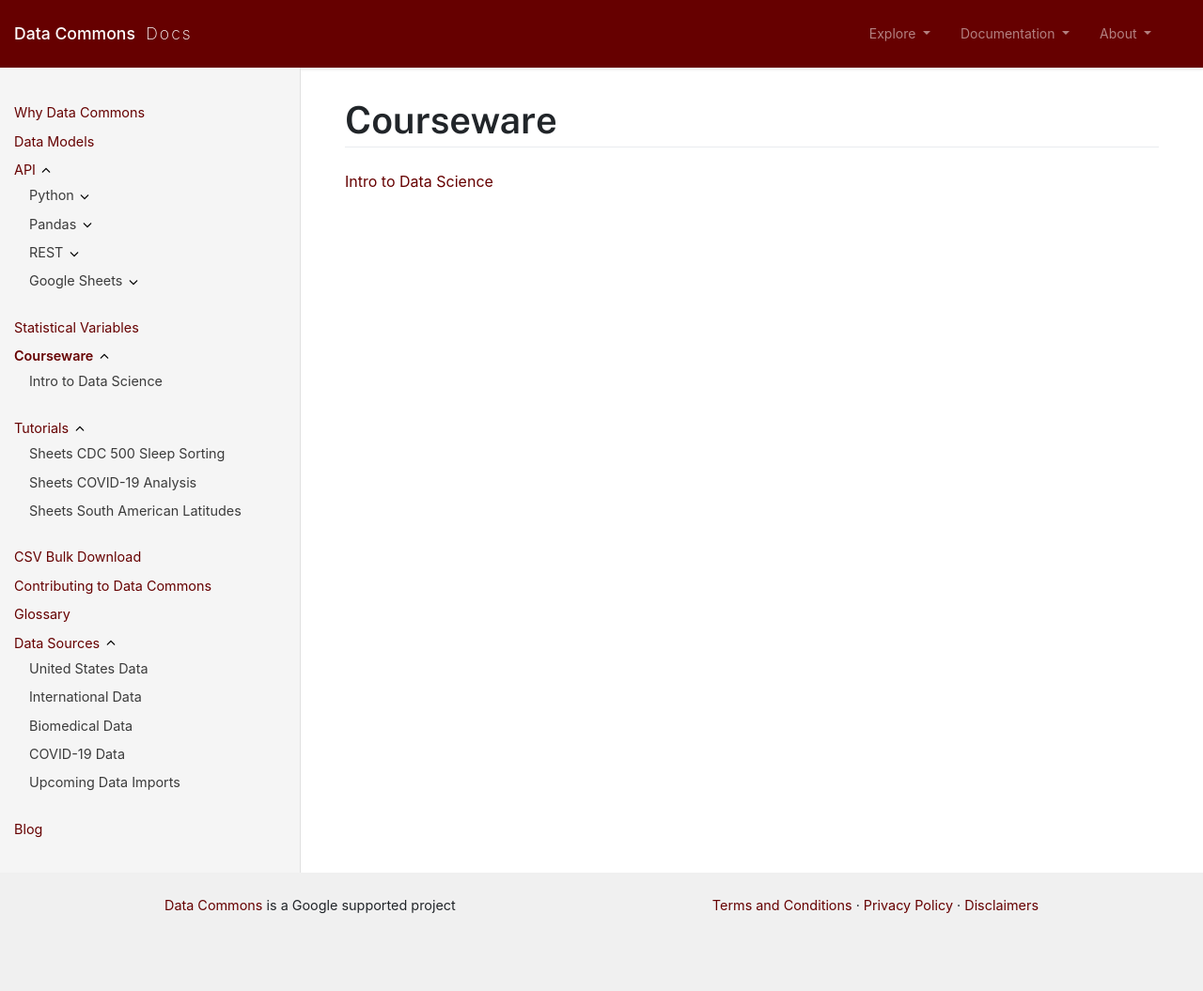
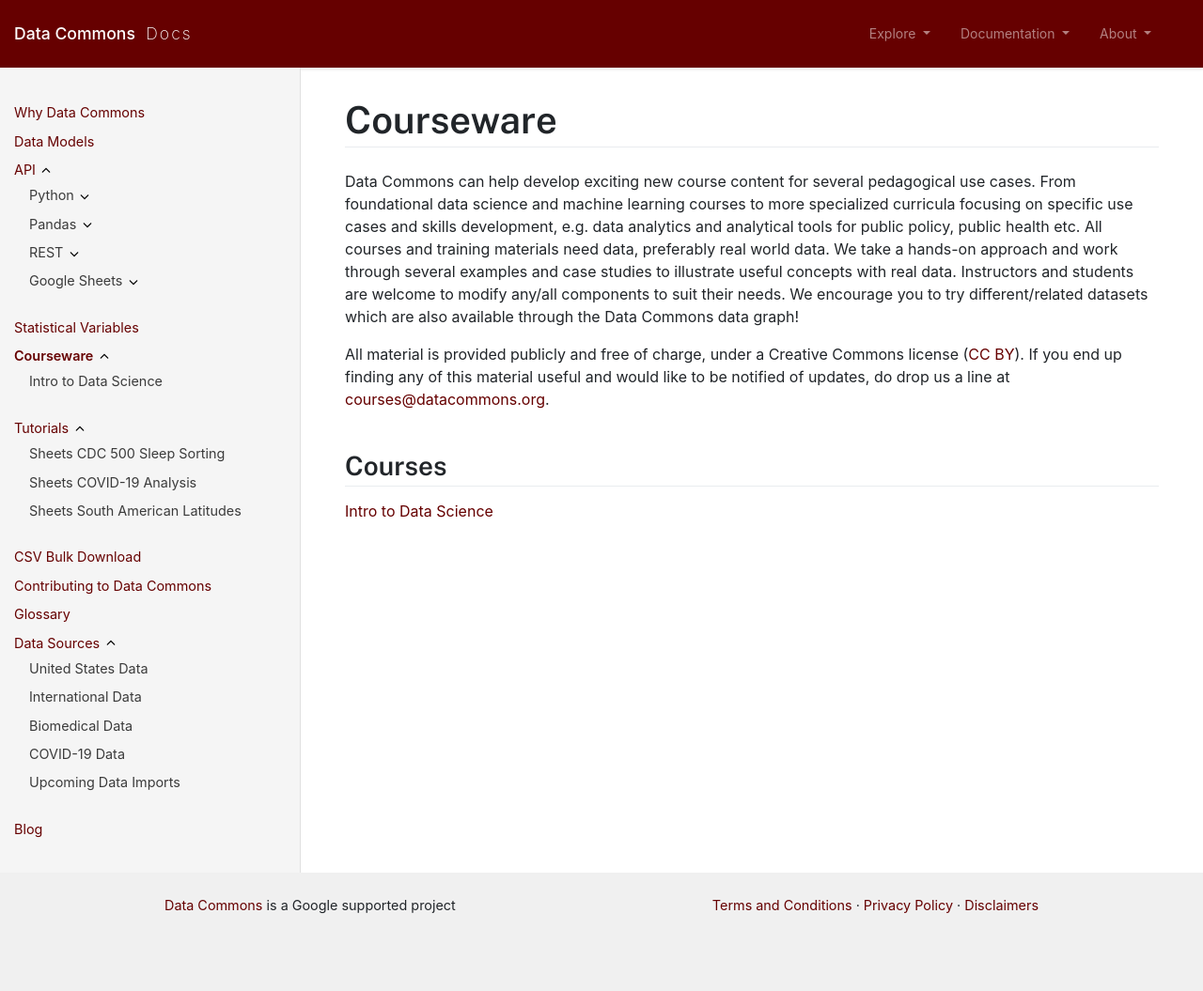
Before and after one commit to datacommonsorg/docsite, a Jekyll site: the page built from courseware/index.md, in a window 1280 px wide. Shown: the whole page at 94% size. Built offline with Jekyll 4.4.1, drawn with Linux system fonts in a browser that asks for light colours; comment, search, counter and statistics services are not loaded.

Commit message:
Add courseware landing page text

```diff
--- a/courseware/index.md
+++ b/courseware/index.md
@@ -7,4 +7,10 @@
 
 # Courseware
 
+Data Commons can help develop exciting new course content for several pedagogical use cases. From foundational data science and machine learning courses to more specialized curricula focusing on specific use cases and skills development, e.g. data analytics and analytical tools for public policy, public health etc. All courses and training materials need data, preferably real world data. We take a hands-on approach and work through several examples and case studies to illustrate useful concepts with real data. Instructors and students are welcome to modify any/all components to suit their needs. We encourage you to try different/related datasets which are also available through the Data Commons data graph!
+
+All material is provided publicly and free of charge, under a Creative Commons license ([CC BY](https://creativecommons.org/licenses/by/4.0/)). If you end up finding any of this material useful and would like to be notified of updates, do drop us a line at [courses@datacommons.org](mailto:courses@datacommons.org).
+
+## Courses
+
 [Intro to Data Science](/courseware/intro_data_science.html)
```
